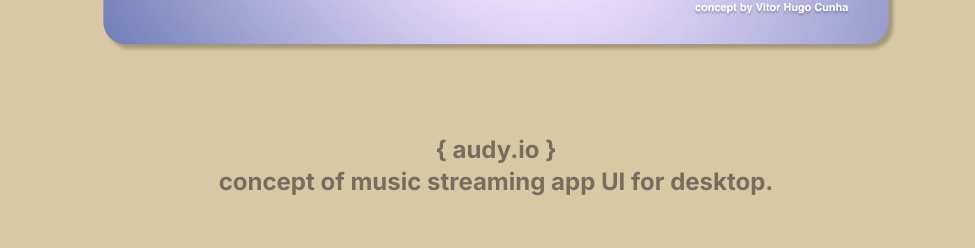
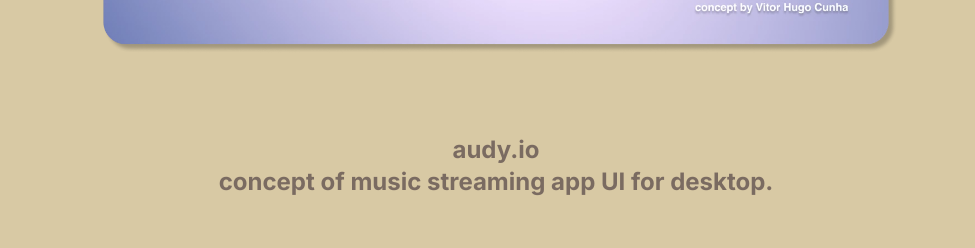
Before and after one commit to rugo-cafe/rugo-cafe.github.io, a Next.js app: page / in a window 1280 px wide. Shown: the part 3340-3588 px from the top of the page, without its empty margins (144-1119 px from the left). Built offline with nearby package versions, Linux system fonts and the light colour scheme; a web font is replaced by a local one; what tailwindcss-animated would draw is missing.

Commit message:
lots and lots of stuff added lol

```diff
--- a/src/app/page.tsx
+++ b/src/app/page.tsx
@@ -225,7 +225,7 @@
                     <a href="/projects/2.webp" target="_blank">
                     <img title="click to expand" className="hover:opacity-70 transition-opacity  duration-1000 flex justify-center items-center lg:mt-18 w-500  md: " src="/projects/2.webp" alt="Project 1: Interface prototype of an meditation app"  />
                     </a>
-                    <motion.h2 className="m-5 mt-10 font-bold text-dpurp opacity-50 text-center lg:text-2xl dark:text-wbeige">&#123; audy.io 	&#125;<br /> concept of music streaming app UI for desktop. </motion.h2>
+                    <motion.h2 className="m-5 mt-10 font-bold text-dpurp opacity-50 text-center lg:text-2xl dark:text-wbeige"> audy.io 	<br /> concept of music streaming app UI for desktop. </motion.h2>
                     <p className="text-start flex items-center justify-center text-lg m-10  md:m-12 text-pretty md:text-2xl text-dpurp dark:text-wbeige">also designed entirely on figma motivaded by my discontent on spotify's UI, in a time  that it was really really inconsistent. so i had to do it.
                     </p>
                     </motion.div>
```
